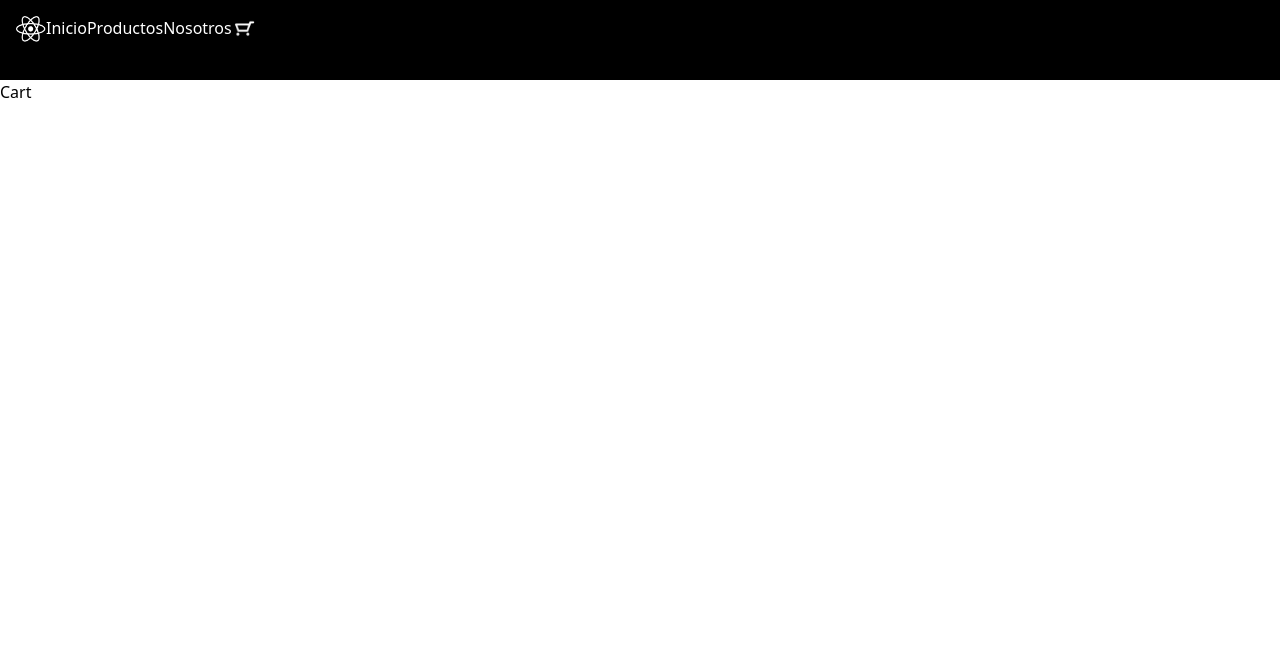
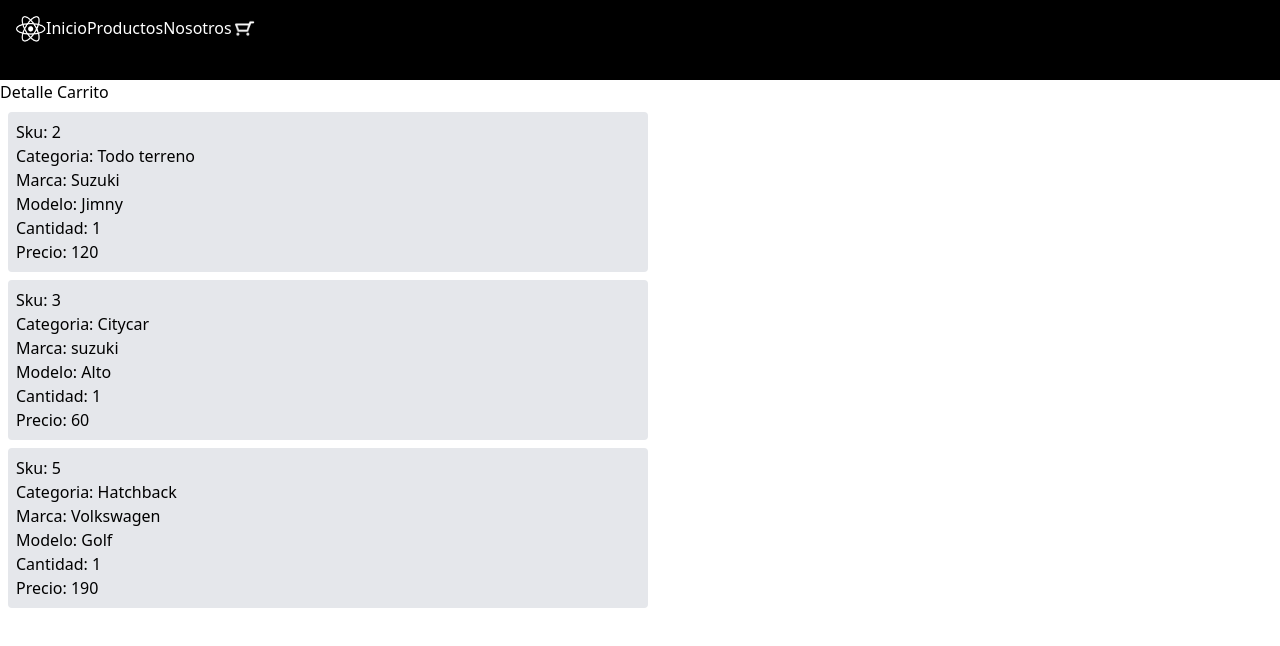
Before and after one commit to MiguelPeraltaL/Desafios-React, a React (Vite) app: page /carrito in a window 1280 px wide. Shown: the top 646 px of the page. Built offline with nearby package versions, Linux system fonts and the light colour scheme.

Commit message:
Aplicando Context

```diff
--- a/src/componentes/Cart.jsx
+++ b/src/componentes/Cart.jsx
@@ -1,9 +1,24 @@
 import React from 'react'
+import { useState, useEffect, useContext } from 'react'
+import { myContext } from './HOCContext'
 
 export default function Cart() {
+  const { product, setProduct, arregloCarro, setArregloCarro } = useContext(myContext)
   return (
     <div>
-        Cart
+      <h1>Detalle Carrito</h1>
+      {
+        arregloCarro.map((producto)=>
+        <div className='bg-gray-200 m-2 p-2 w-2/4 rounded'>
+          <p>Sku: {producto.idProd}</p>
+          <p>Categoria: {producto.categoria}</p>
+          <p>Marca: {producto.marca}</p>
+          <p>Modelo: {producto.modelo}</p>
+          <p>Cantidad: {producto.stock}</p>
+          <p>Precio: {producto.precio}</p>
+        </div>
+        )
+      }
     </div>
   )
 }
--- a/src/componentes/HOCContext.jsx
+++ b/src/componentes/HOCContext.jsx
@@ -17,6 +17,13 @@
       ]
     setProduct(prod)
 
+    const cart = [
+      {idProd:2,categoria:"Todo terreno",marca:"Suzuki",modelo:"Jimny",precio:120,stock:1},
+      {idProd:3,categoria:"Citycar",marca:"suzuki",modelo:"Alto",precio:60,stock:1},
+      {idProd:5,categoria:"Hatchback",marca:"Volkswagen",modelo:"Golf",precio:190,stock:1}
+    ]
+    setArregloCarro(cart)
+
   }, [])
 
   return (
--- a/src/componentes/ItemCount.jsx
+++ b/src/componentes/ItemCount.jsx
@@ -1,5 +1,5 @@
 import React from 'react'
-import { useState, useContext } from 'react';
+import { useState, useEffect, useContext } from 'react'
 import { Link } from 'react-router-dom'
 import { myContext } from './HOCContext'
 
@@ -8,8 +8,7 @@
     const [clickCount, setClickCount] = useState(0);
     const [cantidad, setCantidad] = useState(stock);
     const [habilitar, setHabilitar] = useState(false);
-    const { product, setProduct } = useContext(myContext)
-    const { arregloCarro, setArregloCarro } = useContext(myContext)
+    const { product, setProduct, arregloCarro, setArregloCarro } = useContext(myContext)
 
     const contar = () => {
         clickCount < cantidad ?
@@ -25,15 +24,26 @@
         if (clickCount > 0){
             setCantidad(cantidad - clickCount)
             setHabilitar(true)
+
+            // let arregloByPass2 = [...arregloCarro]
             let objeto = product.filter(producto=> producto.idProd == idProd)
-            setArregloCarro(arregloCarro.push(objeto))
+            const arregloByPass2 = objeto.map(p =>
+                p.idProd == idProd
+                ? { ...p, stock: clickCount }
+                : p
+            )
+            // console.log(arregloByPass2)
+            setArregloCarro(arregloByPass2)
             // console.log(arregloCarro)
-            const ArregloByPass = product.map(p =>
+
+            const arregloByPass = product.map(p =>
                 p.idProd == idProd
-                  ? { ...p, stock: cantidad - clickCount }
-                  : p
-              )
-            setProduct(ArregloByPass)
+                ? { ...p, stock: cantidad - clickCount }
+                : p
+            )
+            // console.log(product)
+            setProduct(arregloByPass)
+            // console.log(product)
             setClickCount(clickCount * 0)
         }
         else{
--- a/src/componentes/ItemDetailCont/ItemDetail.jsx
+++ b/src/componentes/ItemDetailCont/ItemDetail.jsx
@@ -4,11 +4,11 @@
 const ItemDetail = ({idProd, categoria, marca, modelo, precio, stock}) => {
   return (
     <div className='bg-gray-200 m-2 p-2 w-2/4 rounded'>
-      <div>Sku: {idProd} </div>
-      <div>Categoria: {categoria} </div>
-      <div>Marca: {marca} </div>
-      <div>Modelo: {modelo} </div>
-      <div>Precio: {precio} </div>
+      <p>Sku: {idProd} </p>
+      <p>Categoria: {categoria} </p>
+      <p>Marca: {marca} </p>
+      <p>Modelo: {modelo} </p>
+      <p>Precio: {precio} </p>
       <ItemCount stock={stock} idProd={idProd}/>
     </div>
   )
```
Also changed, not shown: src/componentes/ItemDetailCont/ItemDetailContainer.jsx (+0 -8 lines), src/componentes/ItemListCont/ItemListContainer.jsx (+0 -8 lines).
